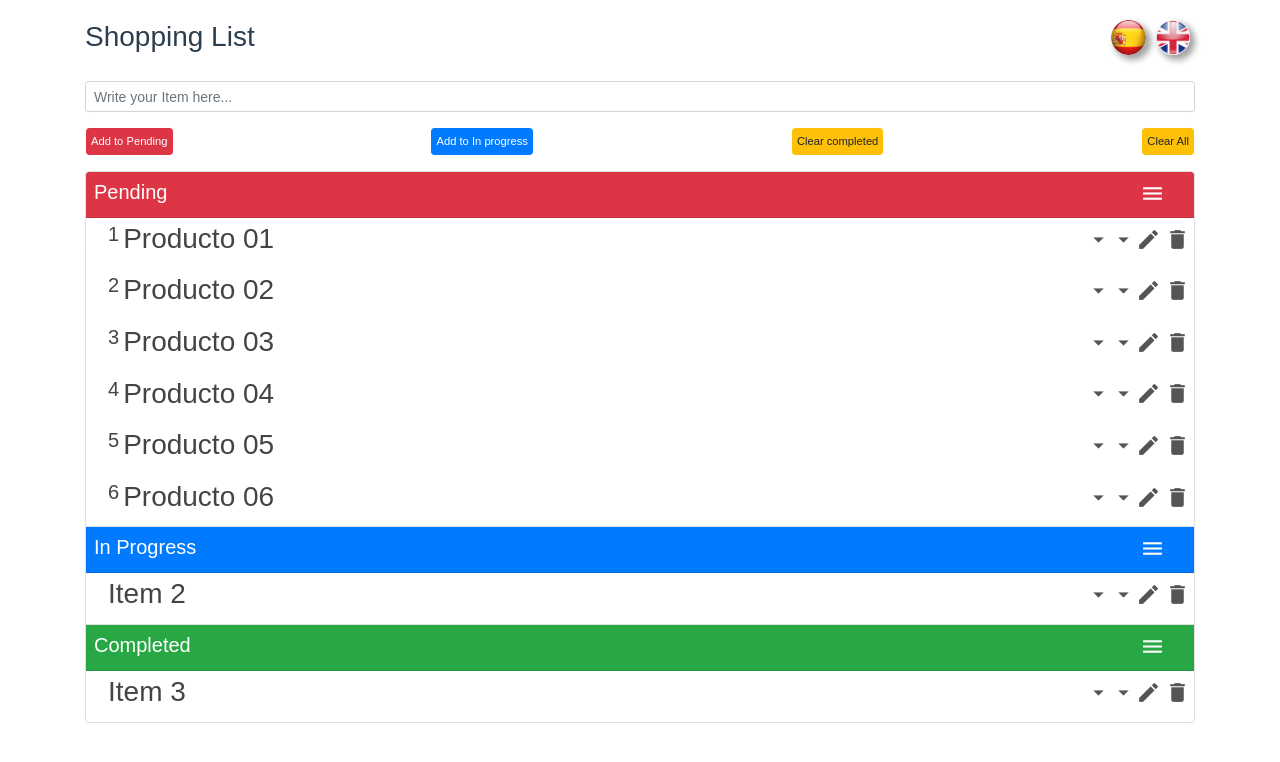
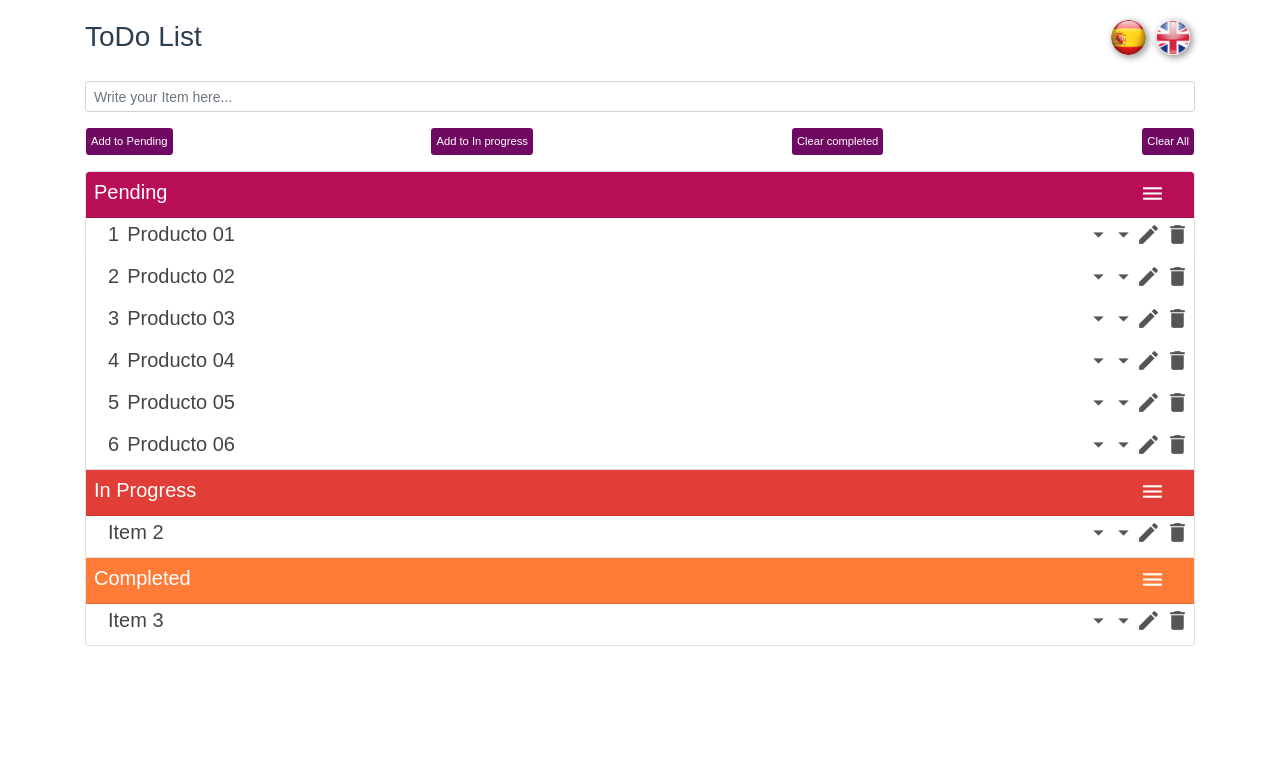
Before and after one commit to frankper2001/ShoppingList-VueCLI, a Vue app: page / in a window 1280 px wide. Shown: the top 762 px of the page. Built offline with nearby package versions, Linux system fonts and the light colour scheme.

Commit message:
Change colors, fonts, bg

```diff
--- a/public/css/main.css
+++ b/public/css/main.css
@@ -1,3 +1,12 @@
+:root {
+	--blue: #1e90ff;
+	--white: #ffffff;
+	--colorA: #700961;
+	--colorB: #b80d57;
+	--colorC: #e03e36;
+	--colorD: #ff7c38;
+}
+
 header {
 	display: flex;
 	justify-content: space-between;
@@ -23,10 +32,9 @@ header img {
 	max-width: 70%;
 	padding: 5px 18px;
 	color: #444;
-
 }
 
-.card-body h3:first-letter {
+.card-body h5:first-letter {
 	text-transform: capitalize;
 }
 .material-icons {
@@ -43,7 +51,7 @@ header img {
 
 .collapse button {
 	font-size: 0.8rem;
-	padding: 0px;
+	padding: 10px;
 }
 
 #headButtons {
@@ -58,6 +66,8 @@ header img {
 	margin-left: 1px;
 	margin-right: 1px;
 	margin-bottom: 0px;
+	background-color: var(--colorA);
+	color:#ffffff;
 }
 
 .card-header {
@@ -77,9 +87,22 @@ header img {
 	text-align: center;
 	color: #2c3e50;
 	margin-top: 20px;
-  }
-  img {
+}
+
+img {
 	margin-bottom: 10px;
 	border-radius: 100px;
-	box-shadow: 4px 4px 6px 1px #999;
-  }
+	box-shadow: 2px 2px 6px 1px #999;
+}
+
+.card-pendientes .card-header {
+	background-color: var(--colorB);
+}
+
+.card-proceso .card-header {
+	background-color: var(--colorC);
+}
+
+.card-completadas .card-header {
+	background-color: var(--colorD);
+}
--- a/src/components/HeaderComponent.vue
+++ b/src/components/HeaderComponent.vue
@@ -1,6 +1,6 @@
 <template>
 	<header id="header-container">
-		<h3 id="titulo" class="float-left">Shopping List</h3>
+		<h3 id="titulo" class="float-left">ToDo List</h3>
 		<div class="language">
 			<img
 				class="selected"
--- a/src/components/InputComponet.vue
+++ b/src/components/InputComponet.vue
@@ -7,33 +7,32 @@
 				autocomplete="off"
 				class="form-control form-control-sm my-3"
 				placeholder="Write your Item here..."
-
 			/>
 			<div id="headButtons">
 				<button
 					type="submit"
-					class="btn btn-danger btn-sm mb-3 addToPending"
+					class="btn btn-sm mb-3 addToPending"
 					id="addToPending"
 				>
 					Add to Pending
 				</button>
 				<button
 					type="submit"
-					class="btn btn-primary btn-sm mb-3 addToInProgress"
+					class="btn btn-sm mb-3 addToInProgress"
 					id="addToInProgress"
 				>
 					Add to In progress
 				</button>
 				<button
 					type="button"
-					class="btn btn-warning btn-sm mb-3 clearCompleted"
+					class="btn btn-sm mb-3 clearCompleted"
 					id="clearCompleted"
 				>
 					Clear completed
 				</button>
 				<button
 					type="button"
-					class="btn btn-warning btn-sm mb-3 clearAll"
+					class="btn btn-sm mb-3 clearAll"
 					id="clearAll"
 				>
 					Clear All
@@ -45,7 +44,7 @@
 
 <script>
 	export default {
-		name: 'InputComp'
+		name: 'InputComp',
 	};
 </script>
 
--- a/src/components/ListsComponent.vue
+++ b/src/components/ListsComponent.vue
@@ -2,7 +2,7 @@
 	<div>
 		<div class="accordion" id="accordionList">
 			<div class="card card-pendientes">
-				<div class="card-header bg-danger text-white py-0 pl-2" id="headingOne">
+				<div class="card-header text-white py-0 pl-2" id="headingOne">
 					<h2 class="mt-2">Pending</h2>
 
 					<button
@@ -25,8 +25,8 @@
 					:key="index"
 				>
 					<div class="card-body mr-auto">
-						<h5 class="float-left pl-1">{{ index + 1 }}</h5>
-						<h3 class="float-left pl-1">{{ tarea.tarea }}</h3>
+						<h5 class="float-left pl-1 pr-1">{{ index + 1 }}</h5>
+						<h5 class="float-left pl-1">{{ tarea.tarea }}</h5>
 						<h5 class="float-left pl-1">{{ tarea.date }}</h5>
 					</div>
 					<div>
@@ -39,10 +39,7 @@
 			</div>
 
 			<div class="card card-proceso">
-				<div
-					class="card-header bg-primary text-white py-0 pl-2"
-					id="headingTwo"
-				>
+				<div class="card-header text-white py-0 pl-2" id="headingTwo">
 					<h2 class="mt-2">In Progress</h2>
 
 					<button
@@ -63,7 +60,7 @@
 					data-parent="#accordionList"
 				>
 					<div class="card-body mr-auto">
-						<h3 class="float-left pl-1">Item 2</h3>
+						<h5 class="float-left pl-1">Item 2</h5>
 					</div>
 					<div>
 						<i class="material-icons">arrow_drop_down</i>
@@ -75,10 +72,7 @@
 			</div>
 
 			<div class="card card-completadas mb-5">
-				<div
-					class="card-header bg-success text-white py-0 pl-2"
-					id="headingThree"
-				>
+				<div class="card-header text-white py-0 pl-2" id="headingThree">
 					<h2 class="mt-2">Completed</h2>
 
 					<button
@@ -99,7 +93,7 @@
 					data-parent="#accordionList"
 				>
 					<div class="card-body mr-auto">
-						<h3 class="float-left pl-1">Item 3</h3>
+						<h5 class="float-left pl-1">Item 3</h5>
 					</div>
 					<div>
 						<i class="material-icons">arrow_drop_down</i>
```
Also changed, not shown: 1 other file (tests, documents, lock files or other folders).
